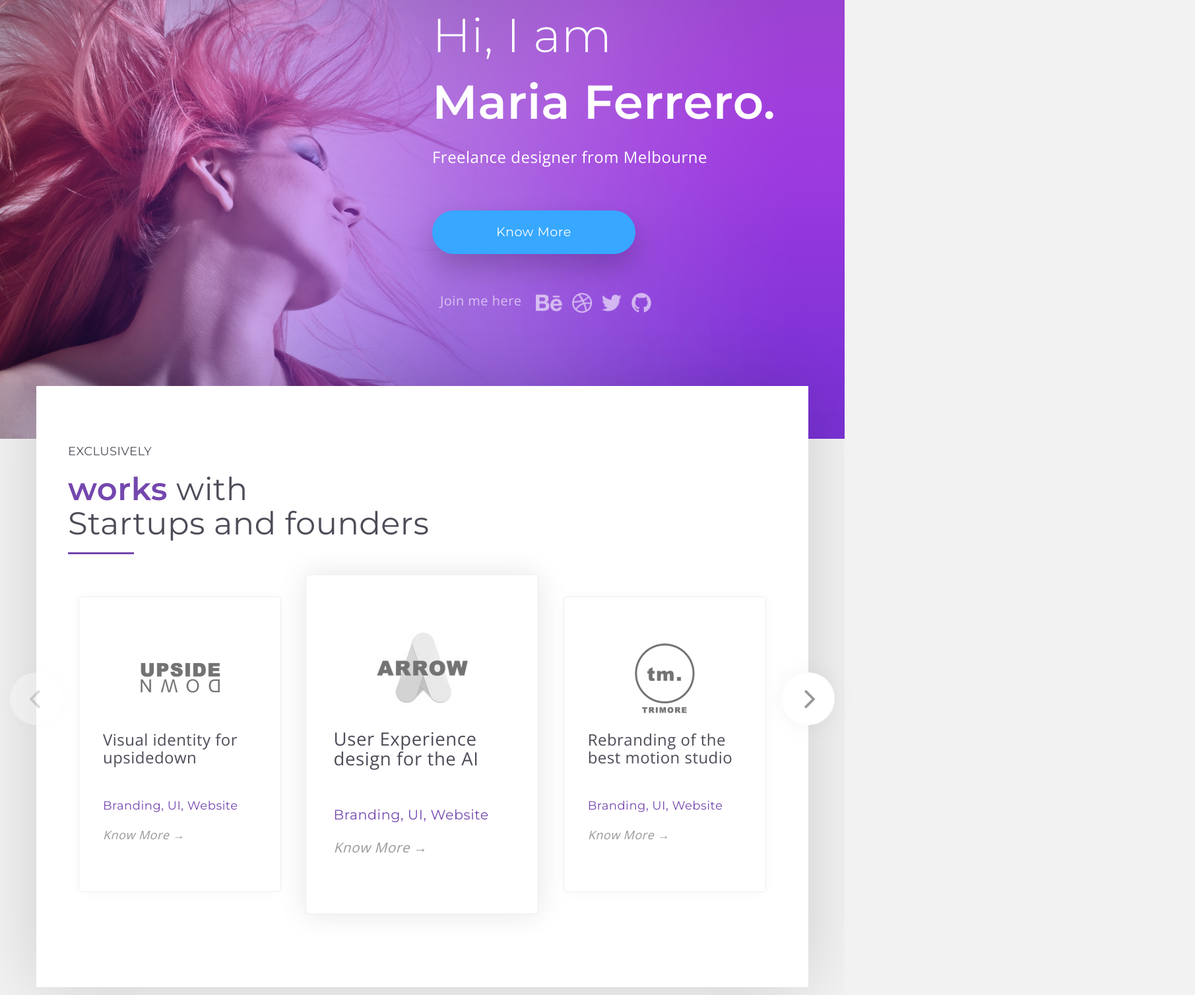
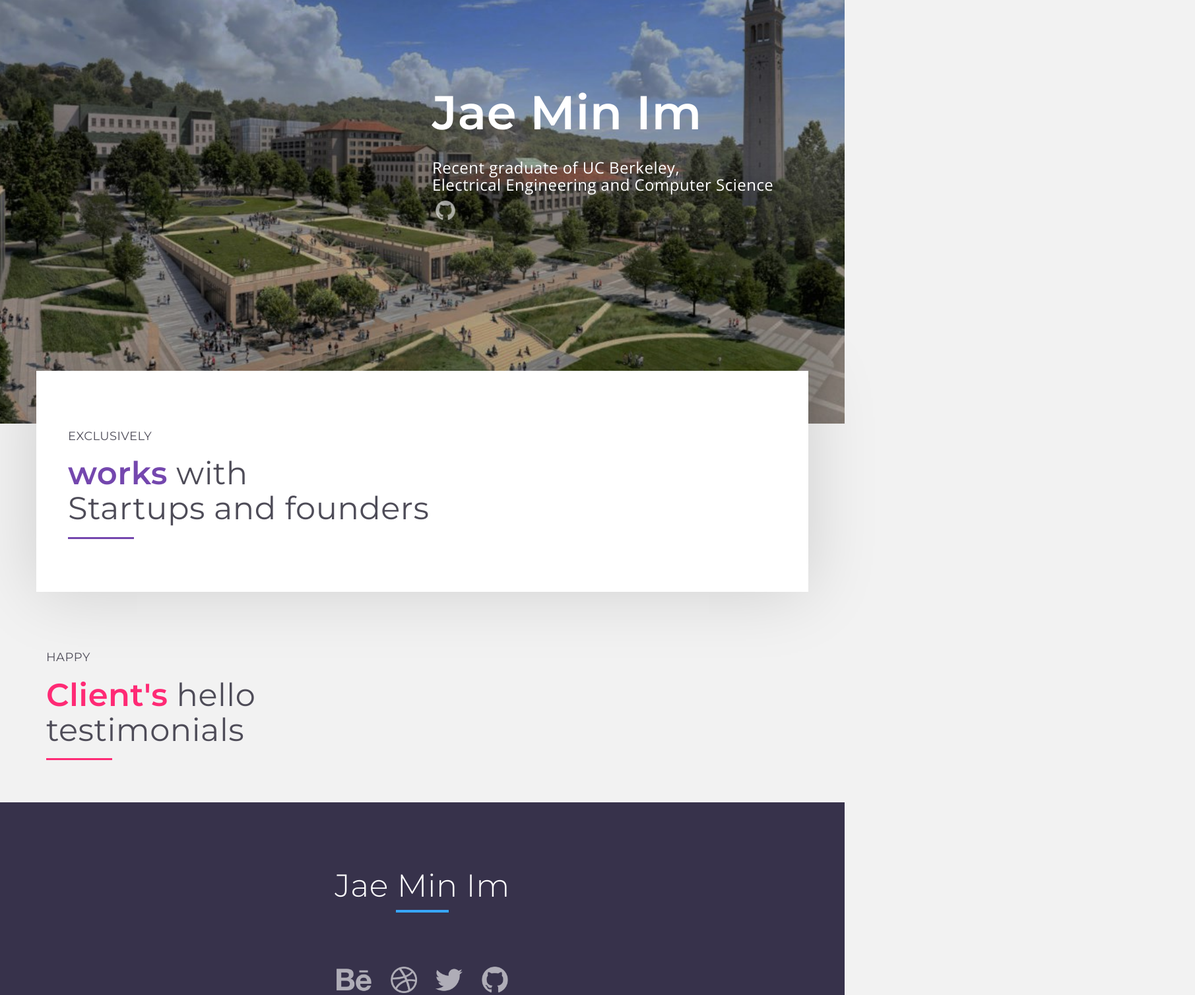
Before and after one commit to FlamelNi/jaeminim, a plain HTML site: page index.html in a window 1280 px wide. Shown: the part 108-1616 px from the top of the page at 66% size, 1811 px wide, since content can reach past the window. Drawn offline with nearby package versions, Linux system fonts and the light colour scheme; a script that the page names is missing.

Commit message:
changed bg img

```diff
--- a/css/style.css
+++ b/css/style.css
@@ -45,7 +45,8 @@ img {
 
 /* Hero Section */
 header.hero {
-  background: url(../assets/hero-bg.jpg) no-repeat center center fixed;
+  background: url(../assets/UCBerkeley.jpg) no-repeat center center fixed;
+  /* background: url(../assets/hero-bg.jpg) no-repeat center center fixed; */
   -webkit-background-size: cover;
   -moz-background-size: cover;
   -o-background-size: cover;
--- a/index.html
+++ b/index.html
@@ -5,7 +5,7 @@
   <meta http-equiv="X-UA-Compatible" content="IE=edge">
   <meta name="viewport" content="width=device-width, initial-scale=1">
   <!-- The above 3 meta tags *must* come first in the head; any other head content must come *after* these tags -->
-  <title>One Page Portfolio</title>
+  <title>Jae Min Im</title>
 
   <!-- Bootstrap -->
   <link href="css/bootstrap.min.css" rel="stylesheet">
@@ -28,7 +28,8 @@
       <header class="hero">
         <div class="container">
           <div class="row">
-            <div class="col-md-6 col-md-offset-6 col-xs-12">
+            <div class="col-md-18 col-md-offset-6 col-xs-12">
+              <!-- <div class="col-md-6 col-md-offset-6 col-xs-12"> -->
               <nav>
                 <div id="menu-toggle">
                   <div class="hamburger">
@@ -50,14 +51,17 @@
               </nav>
               <!-- <a href="#" class="menu"><img src="assets/menu.png"></a> -->
               <div class="hero-text">
-                <h1><span>Hi, I am</span><br>Maria Ferrero.</h1>
-                <h3>Freelance designer from Melbourne</h3>
-                <a href="#" class="btn btn-lg btn-primary">Know More</a>
+                <h1>Jae Min Im</h1>
+                <!-- <h1><span>Hi, I am</span><br>Maria Ferrero.</h1> -->
+                <h3>Recent graduate of UC Berkeley,<br>Electrical Engineering and Computer Science</h3>
+                <!-- <a href="#" class="btn btn-lg btn-primary">Know More</a> -->
                 <ul class="social-links">
-                  <li class="label">Join me here</li>
-                  <li><a href="#"><img src="assets/behance.png"></a></li>
+                  <!-- <li class="label">Join me here</li> -->
+                  <!-- <li><a href="#"><img src="assets/behance.png"></a></li>
                   <li><a href="#"><img src="assets/dribbble.png"></a></li>
-                  <li><a href="#"><img src="assets/twitter.png"></a></li>
+                  <li><a href="#"><img src="assets/twitter.png"></a></li> -->
+
+                  <!-- add linkedin, email, resume here -->
                   <li><a href="#"><img src="assets/github.png"></a></li>
                 </ul>
               </div>
@@ -73,7 +77,7 @@
               <h4 class="sub-heading">Exclusively</h4>
               <h1 class="heading purple"><span class="purple">works</span> with <br>Startups and founders</h1>
               <!-- Swiper -->
-              <div class="swiper-container client-swiper">
+              <!-- <div class="swiper-container client-swiper">
                 <div class="swiper-wrapper">
                   <div class="swiper-slide client-box">
                     <img src="assets/logo-1.png" class="client-logo">
@@ -107,10 +111,10 @@
                   </div>
                 </div>
 
-              </div>
+              </div> -->
               <!-- Add Arrows -->
-              <div class="swiper-button-next"></div>
-              <div class="swiper-button-prev"></div>
+              <!-- <div class="swiper-button-next"></div>
+              <div class="swiper-button-prev"></div> -->
             </div>
           </div>
         </div>
@@ -125,11 +129,11 @@
             </div>
           </div>
         </div>
-        <div class="container-fluid">
+        <!-- <div class="container-fluid">
           <div class="row">
-            <div class="col-md-12">
+            <div class="col-md-12"> -->
               <!-- Swiper -->
-              <div class="swiper-container testimonial-swiper">
+              <!-- <div class="swiper-container testimonial-swiper">
                 <div class="swiper-wrapper">
                   <div class="swiper-slide testimonial-box yellow">
                     <h1>Pixel Perfect design</h1>
@@ -195,17 +199,21 @@
                       <p class="designation">CTO, Upside Down</p>
                     </div>
                   </div>
-                </div>
+                </div> -->
                 <!-- Add Pagination -->
-                <div class="swiper-pagination"></div>
+                <!-- <div class="swiper-pagination"></div>
               </div>
             </div>
           </div>
-        </div>
+        </div> -->
       </section>
 
+      <section class="stats">
+      </section>
+
+
       <!-- Statistics -->
-      <section class="stats">
+      <!-- <section class="stats">
         <div class="container">
           <div class="row">
             <div class="col-md-4 text-center stat-box">
@@ -222,10 +230,10 @@
             </div>
           </div>
         </div>
-      </section>
+      </section> -->
 
       <!-- Contact Banner -->
-      <section class="contact-banner">
+      <!-- <section class="contact-banner">
         <div class="container">
           <div class="row">
             <div class="col-md-12 text-center">
@@ -234,14 +242,14 @@
             </div>
           </div>
         </div>
-      </section>
+      </section> -->
 
       <!-- Footer -->
       <footer>
         <div class="container-fluid">
           <div class="row footer">
             <div class="col-md-12 text-center">
-              <h1>Maria<br><span>Ferrero</span></h1>
+              <h1><span>Jae Min Im</span></h1>
               <ul class="social-links">
                 <li><a href="#"><img src="assets/behance.png"></a></li>
                 <li><a href="#"><img src="assets/dribbble.png"></a></li>
@@ -250,11 +258,11 @@
               </ul>
             </div>
           </div>
-          <div class="row sub-footer">
+          <!-- <div class="row sub-footer">
             <div class="col-md-12 text-center">
               <p>Designed by <a href="#" target="_blank">@realvjy</a> | Download <a href="http://designerdada.com/free-bootstrap-one-page-portfolio-template/">here</a></p>
             </div>
-          </div>
+          </div> -->
         </div>
       </footer>
 
```
Also changed, not shown: assets/UCBerkeley.jpg (added), assets/UCBerkeley1.jpg (added), assets/UCBerkeley2 - Copy.jpg (added), assets/UCBerkeley2.jpg (added).
